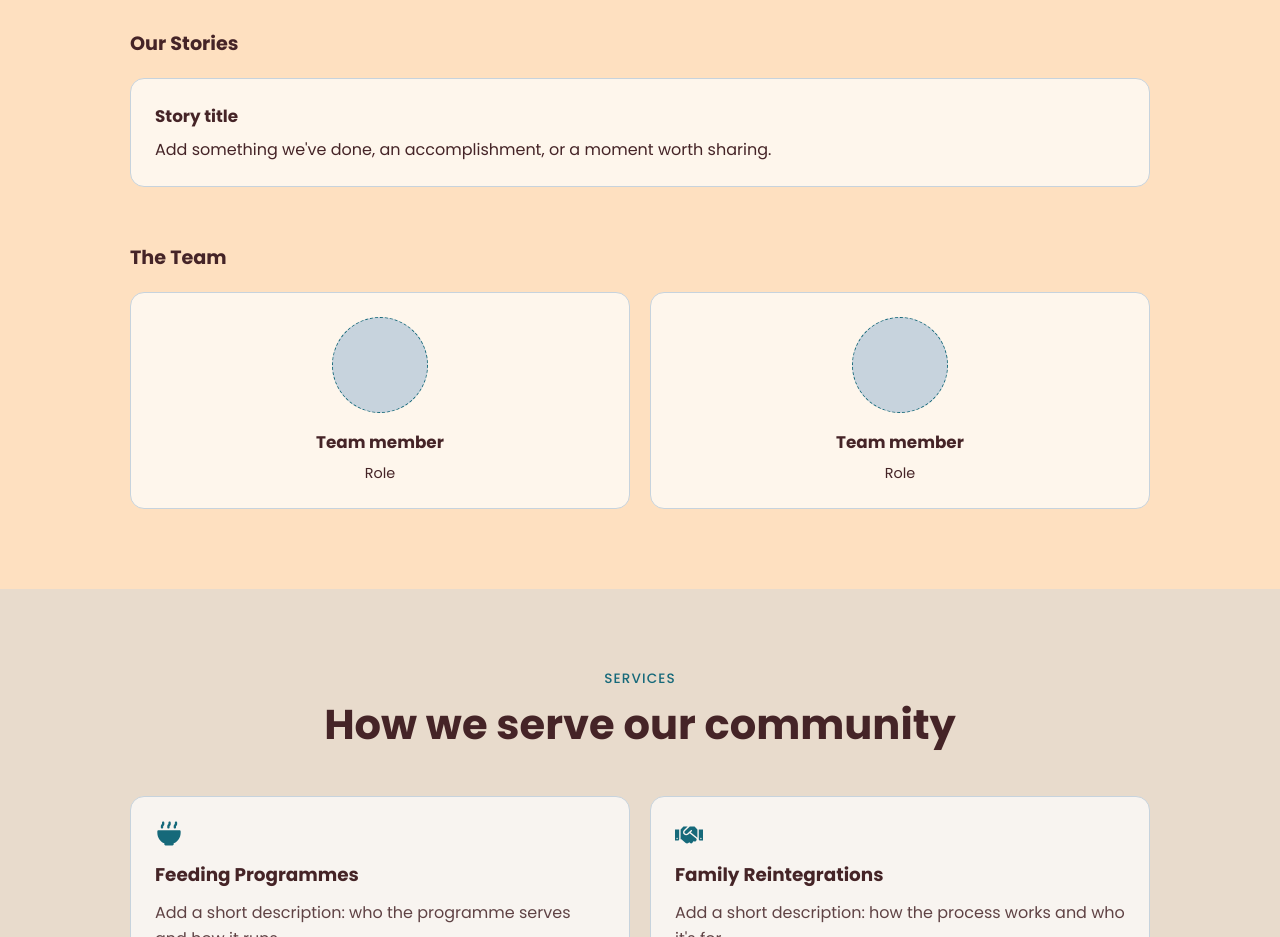
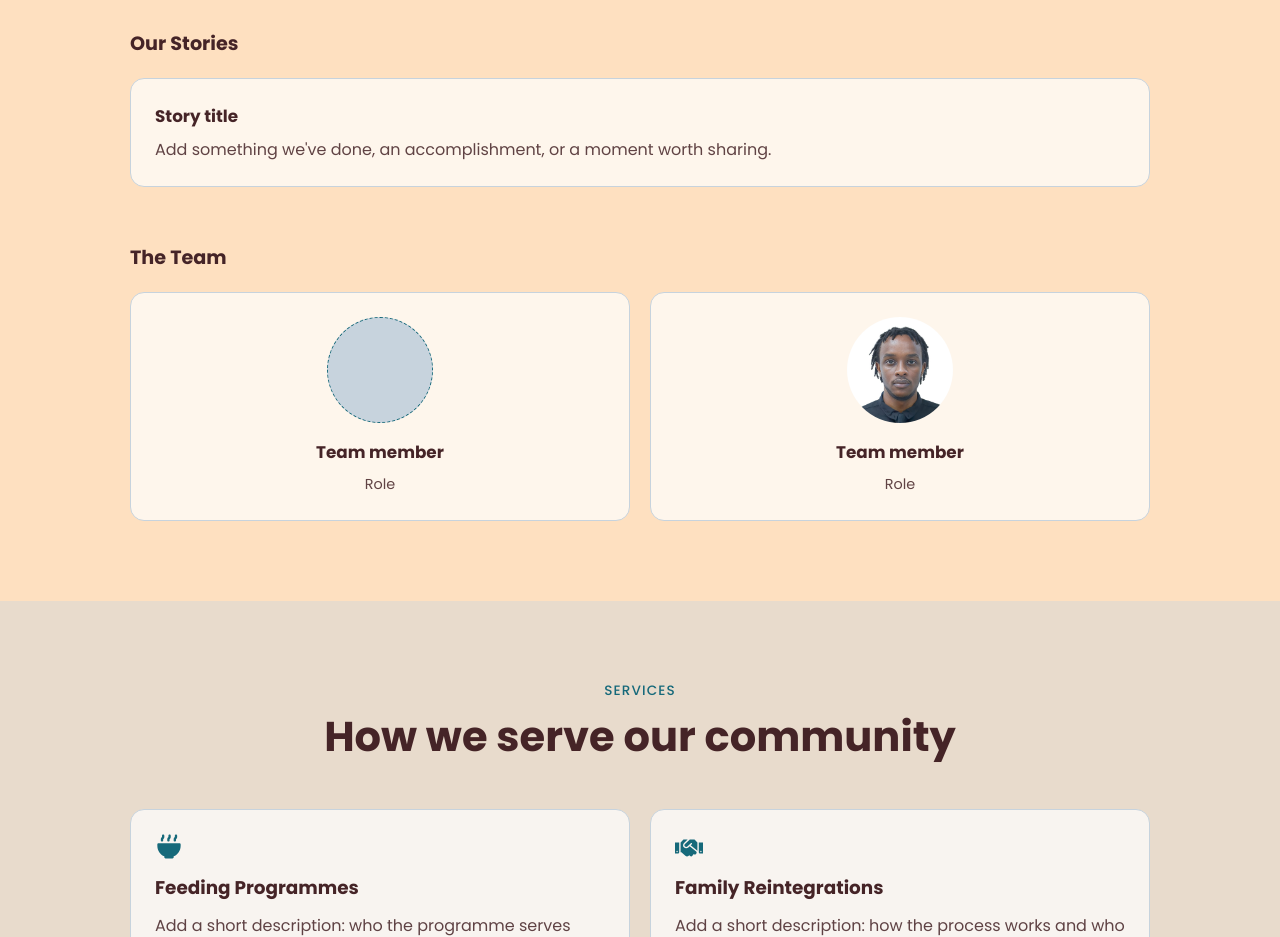
Before and after one commit to MylesMureithi/radiant-plates, a React (Vite) app: page / in a window 1280 px wide. Shown: the part 1260-2197 px from the top of the page. Built offline with nearby package versions, Linux system fonts and the light colour scheme.

Commit message:
Add team member photo and fix About.css grid styles

```diff
--- a/src/components/About/About.css
+++ b/src/components/About/About.css
@@ -40,7 +40,8 @@
   font-size: 1.05rem;
 }
 
-.about-grid .card p {
+.story-grid .card p,
+.team-grid .card p {
   line-height: 1.6;
   opacity: 0.85;
 }
@@ -51,11 +52,15 @@
 
 .team-avatar {
   display: block;
-  width: 96px;
-  height: 96px;
+  width: 106px;
+  height: 106px;
   margin: 0 auto 16px;
   object-fit: cover;
+  object-position: center top;
   border-radius: 50%;
+}
+
+.team-avatar-placeholder {
   background-color: var(--surface-color);
   border: 1.5px dashed var(--primary-color);
 }
@@ -65,7 +70,7 @@
 }
 
 @media (max-width: 800px) {
-  .about-grid {
+  .team-grid {
     grid-template-columns: 1fr;
   }
 }
--- a/src/components/About/About.jsx
+++ b/src/components/About/About.jsx
@@ -1,3 +1,4 @@
+import TeamMember2 from '../../assets/team/team-member-2.png'
 import "./About.css";
 
 const history = [
@@ -11,7 +12,7 @@ const stories = [
 
 const team = [
   { id: 1, name: "Team member", role: "Role", image: null },
-  { id: 2, name: "Team member", role: "Role", image: null },
+  { id: 2, name: "Team member", role: "Role", image: TeamMember2 },
 ];
 
 function About() {
@@ -52,7 +53,7 @@ function About() {
                 {image ? (
                   <img src={image} alt={name} className="team-avatar" />
                 ) : (
-                  <div className="team-avatar" aria-hidden="true" />
+                  <div className="team-avatar team-avatar-placeholder" aria-hidden="true" />
                 )}
                 <h4 className="about-card-title">{name}</h4>
                 <p className="team-role">{role}</p>
```
Also changed, not shown: src/assets/team/team-member-2.png (added).
